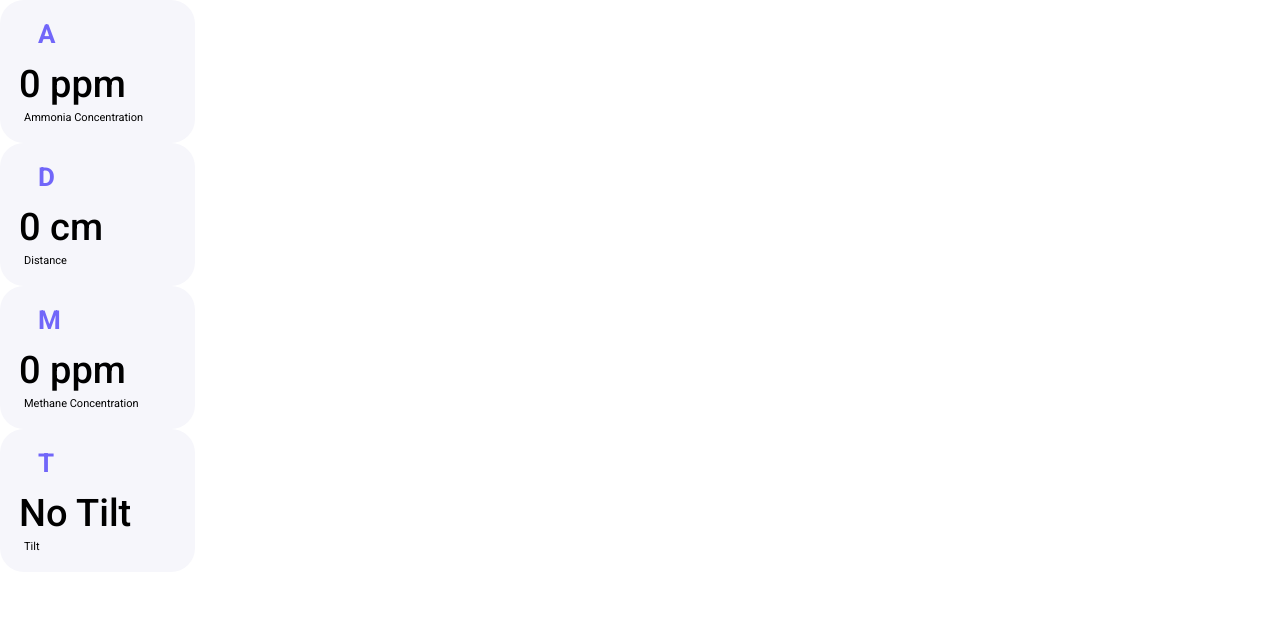
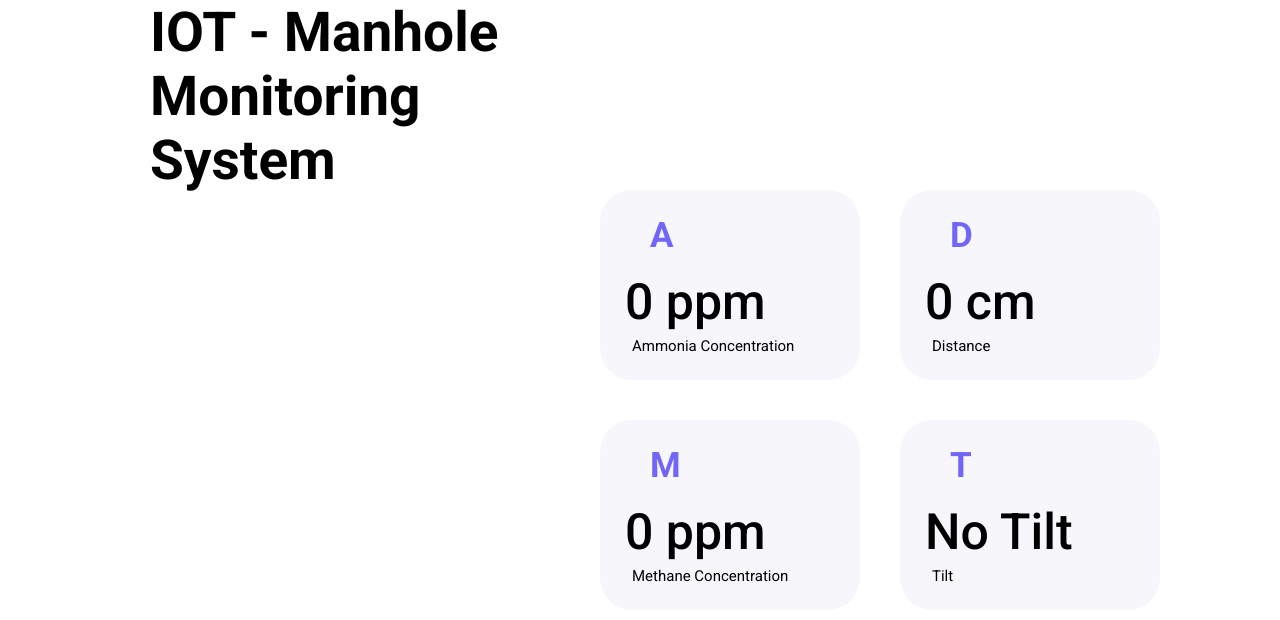
Before and after one commit to Abhirami-Subhash/IOT-Manhole-Monitoring-System, a React (Create React App) app: page / in a window 1280 px wide. Shown: the top 620 px of the page. Built offline with nearby package versions, Linux system fonts and the light colour scheme; no server answers; the database is empty.

Commit message:
initial arrangements

```diff
--- a/src/App.jsx
+++ b/src/App.jsx
@@ -1,6 +1,7 @@
 import React, { useState, useEffect } from "react";
 import { initializeApp } from "firebase/app";
 import { getDatabase, ref, onValue } from "firebase/database";
+import styles from "./App.module.css";
 import Card from "./components/card";
 
 function App() {
@@ -55,11 +56,30 @@ function App() {
 	useEffect(valueUpdateEffect, []);
 
 	return (
-		<div>
-			<Card label="Ammonia Concentration" value={ammoniaConcentration} unit="ppm"/>
-			<Card label="Distance" value={distance} unit="cm"/>
-			<Card label="Methane Concentration" value={methaneConcentration} unit="ppm"/>
-			<Card label="Tilt" value={tilt}/>
+		<div className={styles.mainContainer}>
+			<div className={styles.detailsContainer}>
+				<div className={styles.title}>
+					IOT - Manhole Monitoring System
+				</div>
+			</div>
+			<div className={styles.dashboardContainer}>
+				<div className={styles.dashboardSection}>
+					<Card
+						label="Ammonia Concentration"
+						value={ammoniaConcentration}
+						unit="ppm"
+					/>
+					<Card label="Distance" value={distance} unit="cm" />
+				</div>
+				<div className={styles.dashboardSection}>
+					<Card
+						label="Methane Concentration"
+						value={methaneConcentration}
+						unit="ppm"
+					/>
+					<Card label="Tilt" value={tilt} />
+				</div>
+			</div>
 		</div>
 	);
 }
--- /dev/null
+++ b/src/App.module.css
@@ -0,0 +1,30 @@
+.mainContainer {
+  height: 100vh;
+	display: flex;
+	justify-content: space-between;
+  align-items: center;
+  padding: 0 100px 0 150px;
+}
+
+.detailsContainer{
+  width: 560px;
+  height: 100vh;
+  display: flex;
+  justify-content: flex-start;
+}
+
+.title {
+  font-weight: 700;
+  font-size: 55px;
+}
+
+.dashboardContainer {
+	display: flex;
+  flex-direction: column;
+  width: 640px
+}
+
+.dashboardSection {
+  display: flex;
+  justify-content: center;
+}
--- a/src/components/card/card.module.css
+++ b/src/components/card/card.module.css
@@ -1,34 +1,35 @@
 .background {
 	background: #f6f6fb;
-	border-radius: 24px;
-	width: 195px;
-	height: 143px;
+	border-radius: 32px;
+	width: 260px;
+	height: 190px;
+	margin: 20px;
 }
 
 .title {
-	font-size: 26px;
+	font-size: 35px;
 	font-weight: 700;
 	color: #7166f9;
 	margin: 0;
-	padding-top: 19px;
-	padding-left: 38px;
+	padding-top: 25px;
+	padding-left: 50px;
 }
 
 .value {
-	font-size: 38px;
+	font-size: 50px;
 	font-weight: 500;
 	margin: 0;
 }
 
 .labelDiv {
-	padding-top: 13px;
-	padding-left: 19px;
+	padding-top: 17px;
+	padding-left: 25px;
 }
 
 .label {
-	font-size: 11px;
+	font-size: 15px;
 	font-weight: 400;
 	margin: 0;
-	padding-top: 4.5px;
-	padding-left: 24px;
+	padding-top: 6px;
+	padding-left: 32px;
 }
```
Also changed, not shown: src/App.css (deleted).
